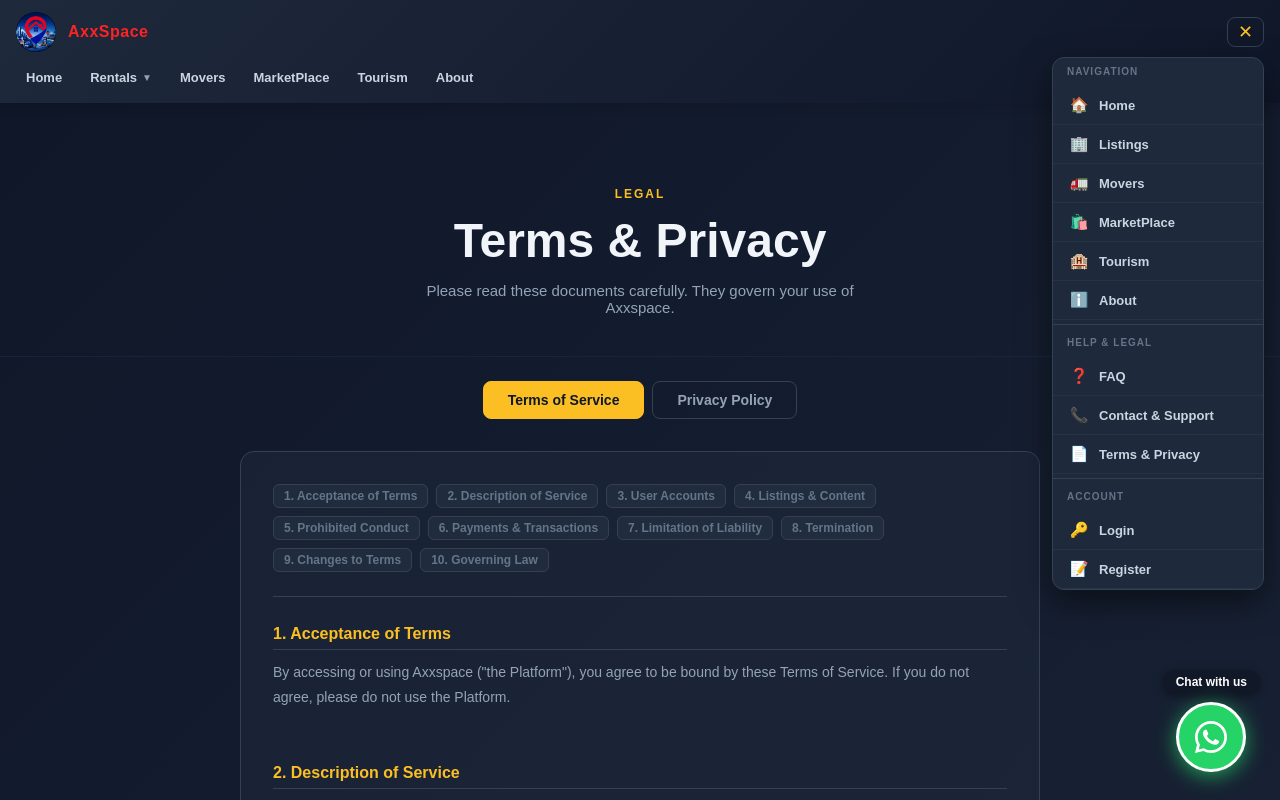
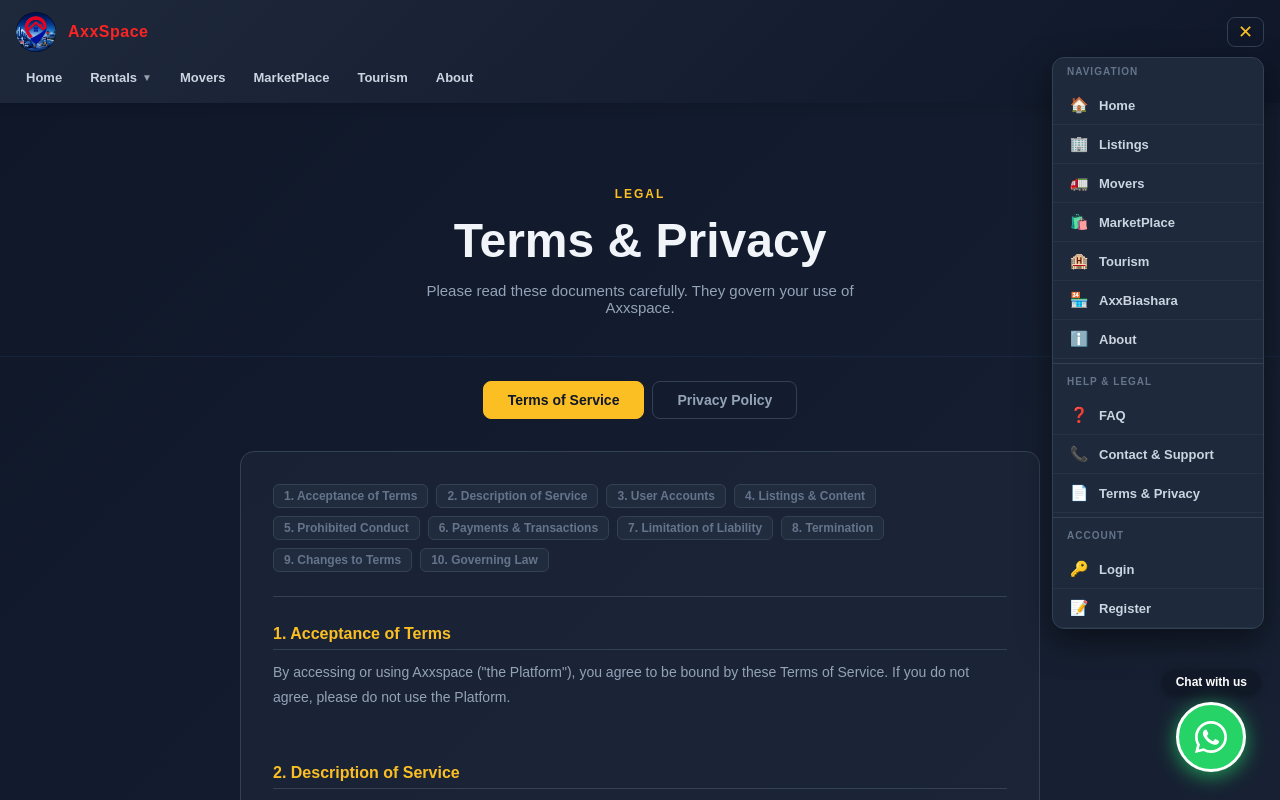
Before and after one commit to richard254120/axx-spaces-frontend, a React (Vite) app: page /terms in a window 1280 px wide. Both pictures are taken after a click on the button "Open menu". Shown: the top 800 px of the page. Built offline with nearby package versions, Linux system fonts and the light colour scheme.

Commit message:
Force update

```diff
--- a/src/components/Navbar.jsx
+++ b/src/components/Navbar.jsx
@@ -64,6 +64,9 @@
           </Link>
           <Link to="/tourism" style={styles.dropdownItem} onClick={() => setDropdownOpen(false)}>
             <span style={styles.dropdownIcon}>🏨</span> Tourism
+          </Link>
+          <Link to="/axxbiashara" style={styles.dropdownItem} onClick={() => setDropdownOpen(false)}>
+            <span style={styles.dropdownIcon}>🏪</span> AxxBiashara
           </Link>
           <Link to="/about" style={styles.dropdownItem} onClick={() => setDropdownOpen(false)}>
             <span style={styles.dropdownIcon}>ℹ️</span> About
```
